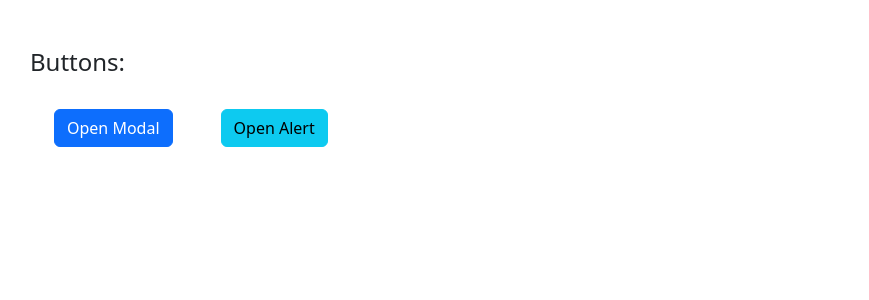
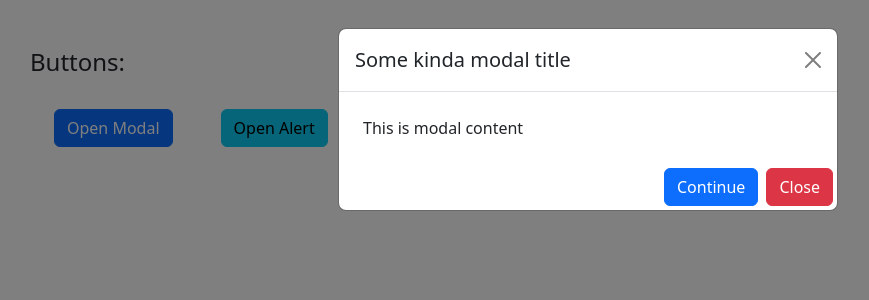
Before and after one commit to omurbekov-azamat/homework-58, a React (Create React App) app: page / in a window 1280 px wide. Both pictures are taken after a click on the button "Open Modal". Shown: the top 300 px of the page, without its empty margins (52-921 px from the left). Built offline with nearby package versions, Linux system fonts and the light colour scheme.

Commit message:
commit-5; added Props for Backdrop.tsx; added React.MouseEventHandler for Buttons.tsx; create state for show Modal.tsx;

```diff
--- a/src/components/Backdrop/Backdrop.tsx
+++ b/src/components/Backdrop/Backdrop.tsx
@@ -1,10 +1,14 @@
 import React from 'react';
 
-const Backdrop = () => {
+interface Props {
+  show: boolean;
+}
+
+const Backdrop: React.FC<Props> = ({show}) => {
   return (
     <div
       className='modal-backdrop show'
-      style={{display: "block"}}
+      style={{display: show ? "block" : 'none'}}
     />
   );
 };
--- a/src/components/Button/Button.tsx
+++ b/src/components/Button/Button.tsx
@@ -2,11 +2,12 @@ import React from 'react';
 
 interface Props extends React.PropsWithChildren {
   className: string;
+  onClick: React.MouseEventHandler
 }
 
-const Button: React.FC<Props> = ({className,children}) => {
+const Button: React.FC<Props> = ({className ,onClick,children}) => {
   return (
-      <button className={className}>{children}</button>
+      <button className={className} onClick={onClick}>{children}</button>
   );
 };
 
--- a/src/components/Button/Buttons.tsx
+++ b/src/components/Button/Buttons.tsx
@@ -1,13 +1,31 @@
-import React from 'react';
+import React, {useState} from 'react';
 import Button from "./Button";
+import Modal from "../Modal/Modal";
 
 const Buttons = () => {
+  const [showModal, setShowModal] = useState(false);
+
+  const cancel = () => setShowModal(false)
+  const getAlert = () => {
+    alert('alert');
+  };
 
   return (
     <>
       <h4>Buttons:</h4>
-      <Button className='m-4 btn btn-primary'>Open Modal</Button>
-      <Button className='m-4 btn btn-info'>Open Alert</Button>
+      <Button className='m-4 btn btn-primary' onClick={() => setShowModal(true)}>Open Modal</Button>
+      <Button className='m-4 btn btn-info' onClick={() => setShowModal(true)}>Open Alert</Button>
+      <Modal
+        show={showModal}
+        onClose={cancel}
+        title='Some kinda modal title'
+      >
+        <p className='m-4'>This is modal content</p>
+        <div className='text-end'>
+          <Button className='m-1 btn btn-primary' onClick={getAlert}>Continue</Button>
+          <Button className='m-1 btn btn-danger' onClick={() => setShowModal(false)}>Close</Button>
+        </div>
+      </Modal>
     </>
   );
 };
--- a/src/components/Modal/Modal.tsx
+++ b/src/components/Modal/Modal.tsx
@@ -1,22 +1,30 @@
 import React from 'react';
 import Backdrop from "../Backdrop/Backdrop";
 
+interface Props extends React.PropsWithChildren{
+  show: boolean;
+  onClose: React.MouseEventHandler;
+  title: string;
+}
 
-const Modal= () => {
+const Modal: React.FC<Props> = ({show,onClose, title, children}) => {
   return (
     <>
-      <Backdrop/>
-      <div className='modal show' style={{display: 'block'}}>
-        <div className='modal-dialog'>
+      <Backdrop show={show}/>
+      <div className='modal show'
+           style={{display: show ? 'block' : 'none'}}
+           onClick={onClose}
+      >
+        <div className='modal-dialog' onClick={e => e.stopPropagation()}>
           <div className='modal-content'>
             <div className='modal-header'>
-              <h1 className='modal-title fs-5'>Some kinda modal title</h1>
+              <h1 className='modal-title fs-5'>{title}</h1>
               <button type="button"
                       className="btn-close" data-bs-dismiss="modal"
-                      aria-label="Close">
+                      aria-label="Close" onClick={onClose}>
               </button>
             </div>
-            <p className='m-4'>This is modal content</p>
+            {children}
           </div>
         </div>
       </div>
```
